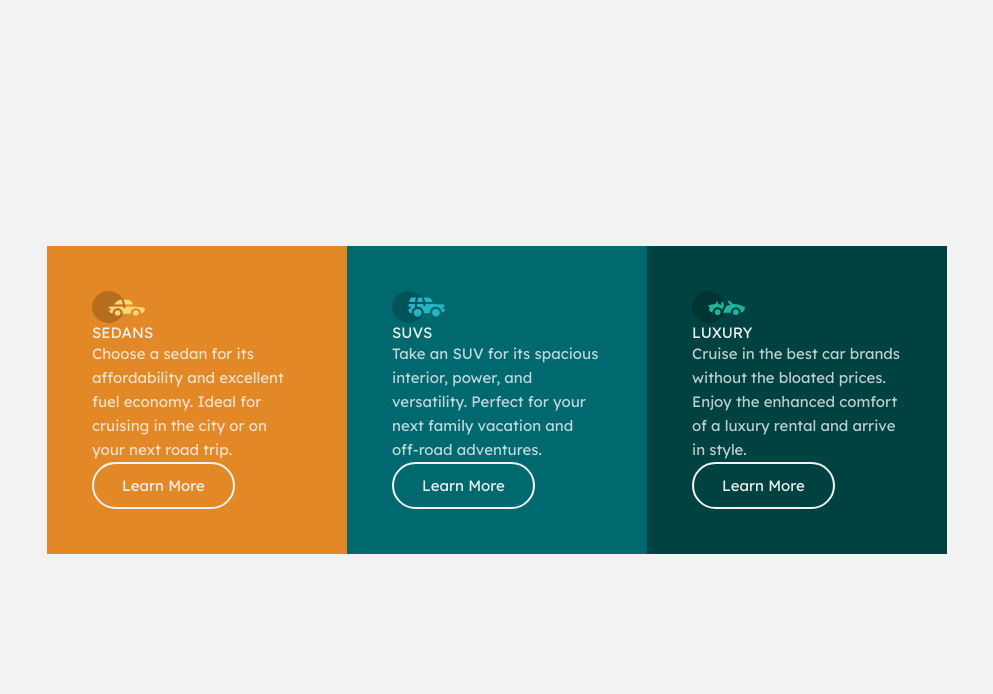
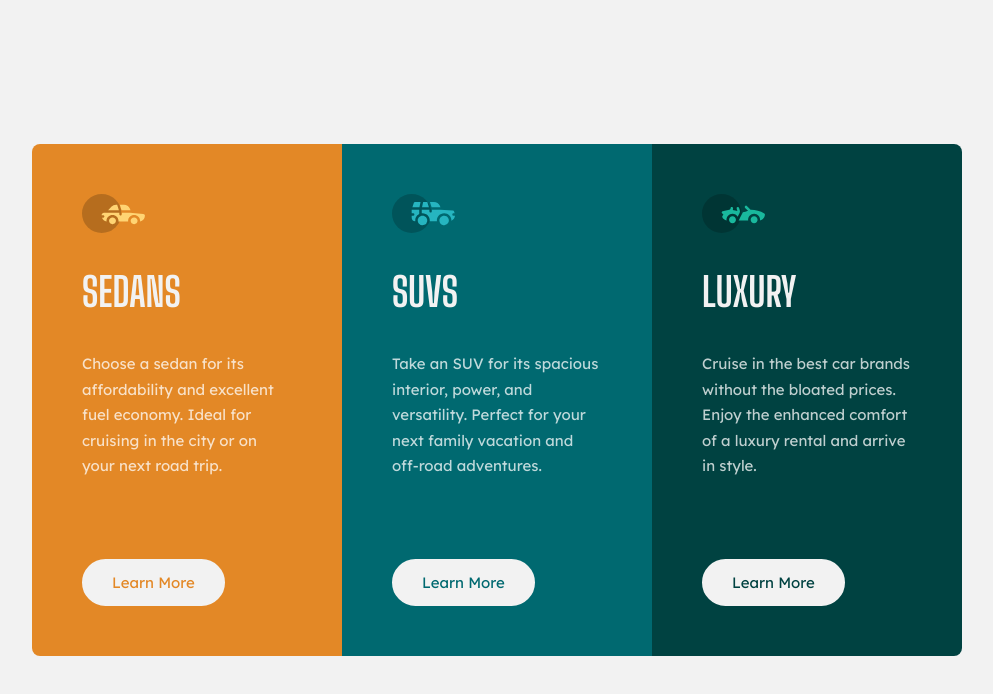
Before and after one commit to kom42ec/3-column-preview-card, a plain HTML site: page index.html in a window 1280 px wide. Shown: the whole page, without its empty margins (143-1136 px from the left). Drawn offline with Linux system fonts and the light colour scheme.

Commit message:
buttons styled

```diff
--- a/style.css
+++ b/style.css
@@ -70,7 +70,7 @@ body {
 }
 
 .container {
-  max-width: 90rem;
+  max-width: 93rem;
   display: grid;
   grid-template-columns: repeat(3, 1fr);
 }
@@ -78,16 +78,17 @@ body {
 .sedans,
 .suvs,
 .luxury {
-  padding: 4.5rem;
+  padding: 5rem;
 }
 
 .container img {
   display: block;
-  width: 25%;
+  width: 30%;
 }
 
 .sedans {
   background-color: var(--bright-orange);
+  border-radius: 8px 0 0 8px;
 }
 
 .suvs {
@@ -96,24 +97,47 @@ body {
 
 .luxury {
   background-color: var(--verydark-cyan);
+  border-radius: 0 8px 8px 0;
 }
 
 section p {
   color: var(--transparent-white);
   font-weight: 400;
-  line-height: 1.6;
+  line-height: 1.7;
 }
 .heading {
+  display: block;
   color: var(--light-gray);
+  font-family: "Big Shoulders Display", cursive;
+  font-size: 4rem;
+  margin: 3.5rem 0;
 }
 
+/* Buttons styling */
 .btn {
   display: inline-block;
+  margin-top: 8rem;
   font-family: "Lexend Deca", sans-serif;
   text-decoration: none;
-  color: var(--light-gray);
+  background-color: var(--light-gray);
   padding: 1.2rem 2.8rem;
   border: 2px solid var(--light-gray);
   border-radius: 35px;
   font-weight: 400;
 }
+.btn-sedans {
+  color: var(--bright-orange);
+}
+
+.btn-suvs {
+  color: var(--dark-cyan);
+}
+
+.btn-luxury {
+  color: var(--verydark-cyan);
+}
+.btn:hover {
+  border: 2px solid var(--light-gray);
+  background-color: transparent;
+  color: var(--light-gray);
+}
```
